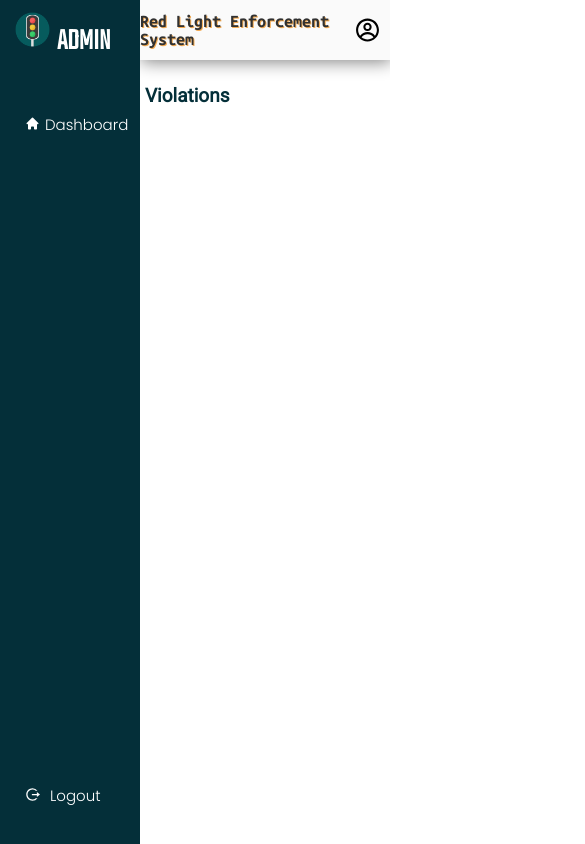
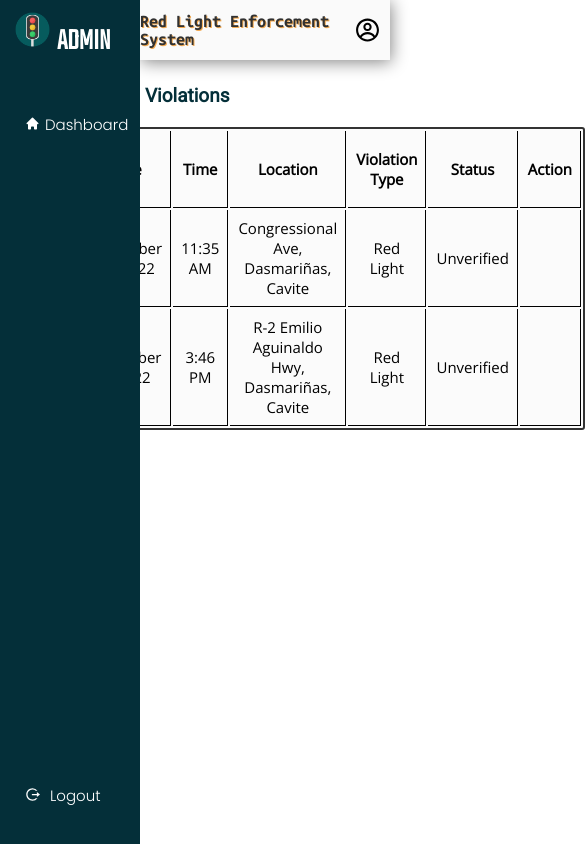
Before and after one commit to vanessatulabot/sample-deploy, a Next.js app: page /dashboard in a window 390 px wide. Shown: the whole page, 585 px wide, since content can reach past the window. Built offline with nearby package versions, Linux system fonts and the light colour scheme; a web font is replaced by a local one.

Commit message:
add table for violation

```diff
--- a/components/Dashboard.jsx
+++ b/components/Dashboard.jsx
@@ -3,7 +3,7 @@ import styles from './Dashboard.module.css'
 import Head from 'next/head'
 import Header from './Header'
 import Navbar from './Navbar'
-//import Table from './Table'
+import Table from './Table'
 
 
 const Dashboard = () => {
@@ -17,7 +17,7 @@ const Dashboard = () => {
       <Navbar/>
       <div className={styles.content}>
         <h3>Violations</h3>
-        {/*<Table/>*/}
+        <Table/>
       </div>
     </div>
   )
--- /dev/null
+++ b/components/Table.jsx
@@ -0,0 +1,117 @@
+import React from 'react'
+import styles from './Table.module.css'
+import { useTable } from 'react-table'
+//import GetRow1 from './GetRow1'
+//import GetRow2 from './GetRow2'
+
+
+function Table() {
+
+    const columns = React.useMemo( () => [
+        {
+            Header: 'ID',
+            accessor: 'id', // accessor is the "key" in the data
+        },
+        {
+            Header: 'Vehicle Plate Number',
+            accessor: 'platenum',
+        },
+        {
+            Header: 'Date',
+            accessor: 'date',
+        },
+        {
+            Header: 'Time',
+            accessor: 'time',
+        },
+        {
+            Header: 'Location',
+            accessor: 'loc',
+        },
+        {
+            Header: 'Violation Type',
+            accessor: 'type',
+        },
+        {
+            Header: 'Status',
+            accessor: 'status',
+        },
+        {
+            Header: 'Action',
+            accessor: 'action',
+        },
+    ],
+    []
+    )
+
+    const data = React.useMemo( () => [
+       {
+            id: '1',
+            platenum: 'XHJ 277',
+            date: 'November 28, 2022',
+            time: '11:35 AM',
+            loc: 'Congressional Ave, Dasmariñas, Cavite',
+            type: 'Red Light',
+            status: 'Unverified',
+            //action: <GetRow1/>,
+       },
+       {
+            id: '2',
+            platenum: 'DEB 701',
+            date: 'December 1, 2022',
+            time: '3:46 PM',
+            loc: 'R-2 Emilio Aguinaldo Hwy, Dasmariñas, Cavite',
+            type: 'Red Light',
+            status: 'Unverified',
+            //action: <GetRow2/>,
+       },
+    ],
+    []
+    )
+
+    const {
+        getTableProps,
+        getTableBodyProps,
+        headerGroups,
+        rows,
+        prepareRow,
+    } = useTable ({ columns, data })
+
+    return (
+    <div className={styles.container}>
+        <table className={styles.table} {...getTableProps()}>
+            <thead>
+                { headerGroups.map(headerGroup => (
+                    <tr {...headerGroup.getHeaderGroupProps()}>
+                        {headerGroup.headers.map(column => (
+                    <th
+                        {...column.getHeaderProps()} className={styles.th}>
+                        {column.render('Header')}
+                    </th>
+                    ))}
+                    </tr>
+                ))}
+            </thead>
+            <tbody {...getTableBodyProps()}>
+                {rows.map(row => {
+                    prepareRow(row)
+                    return (
+                        <tr {...row.getRowProps()}>
+                            {row.cells.map(cell => {
+                                return (
+                                    <td
+                                        {...cell.getCellProps()} className={styles.td}>
+                                        {cell.render('Cell')}
+                                    </td>
+                                )
+                            })}
+                        </tr>
+                    )
+                })}
+            </tbody>
+       </table>
+    </div>
+    )
+}
+
+export default Table
--- /dev/null
+++ b/components/Table.module.css
@@ -0,0 +1,60 @@
+@import url('https://fonts.googleapis.com/css2?family=Open+Sans:wght@300;400&display=swap');
+
+
+.container {
+    display: flex;
+    justify-content: center;
+    align-items: center;
+    margin-top: 30px;
+}
+.table {
+    width: 100%;
+    height: auto;
+    margin: 0 20px;
+    text-align: center;
+    font-family: 'Open Sans', sans-serif;
+    font-size: 17px;
+    color: #000000;
+    background-color: #fbfbfb;
+    border: 2px solid #393939;
+    border-radius: 3px;
+}
+.th, .td {
+    padding: 10px;
+    border-right: 1px solid #000000;
+    border-bottom: 1px solid #000000;
+}
+.viewbtn {
+    font-family: 'Open Sans', sans-serif;
+    font-size: 17px;
+    color: blue;
+    background-color: transparent;
+    border-style: none;
+}
+.viewbtn:hover {
+    box-shadow: 0px 2px 0 0 blue;
+    cursor: pointer;
+}
+
+@media screen and (max-width: 700px) {
+    .container {
+        display: flex;
+        justify-content: center;
+        align-items: center;
+        margin: 20px 0 0 220px;
+    }
+    .table {
+        width: 100%;
+        height: auto;
+        margin: 0 0 0 -200px;
+        text-align: center;
+        font-size: 15px;
+        color: #000000;
+        border: 2px solid #333333;
+    }
+    .th, .td {
+        padding: 8px;
+        border-right: 1px solid #000000;
+        border-bottom: 1px solid #000000;
+    }
+}
```
